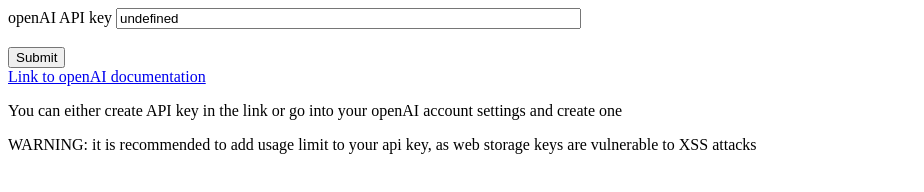
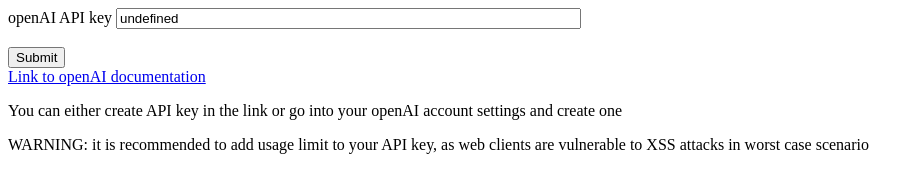
Before and after one commit to hannupi/synopsis, a browser extension: page src/options/index.html in a window 1280 px wide. Shown: the whole page, without its empty margins (0-924 px from the left). Drawn offline with Linux system fonts and the light colour scheme.

Commit message:
settings warning rephrased

```diff
--- a/src/options/index.html
+++ b/src/options/index.html
@@ -22,8 +22,8 @@
 			account settings and create one
 		</p>
 		<p>
-			WARNING: it is recommended to add usage limit to your api key, as
-			web storage keys are vulnerable to XSS attacks
+			WARNING: it is recommended to add usage limit to your API key, as
+			web clients are vulnerable to XSS attacks in worst case scenario
 		</p>
 		<script src="options.js"></script>
 	</body>
```
